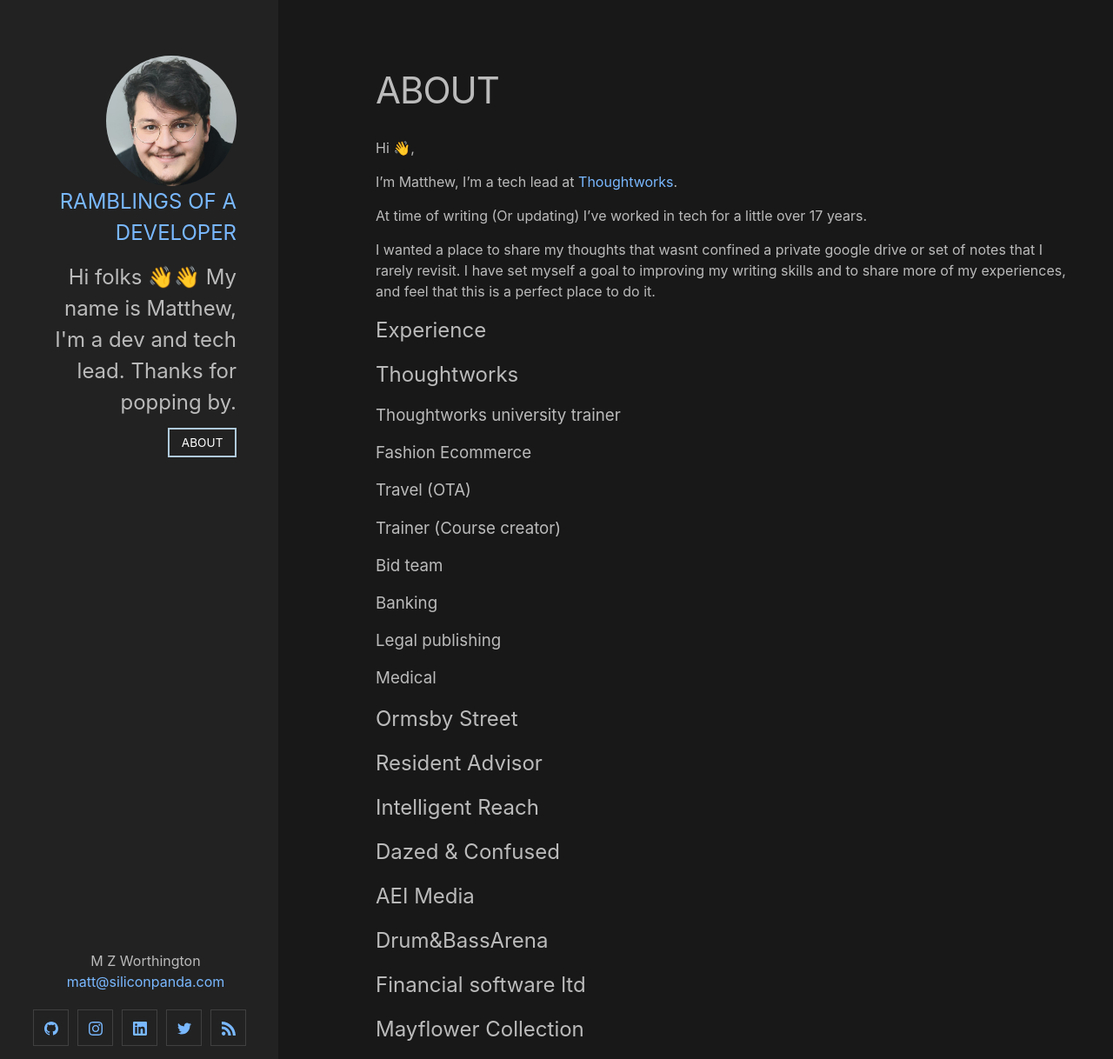
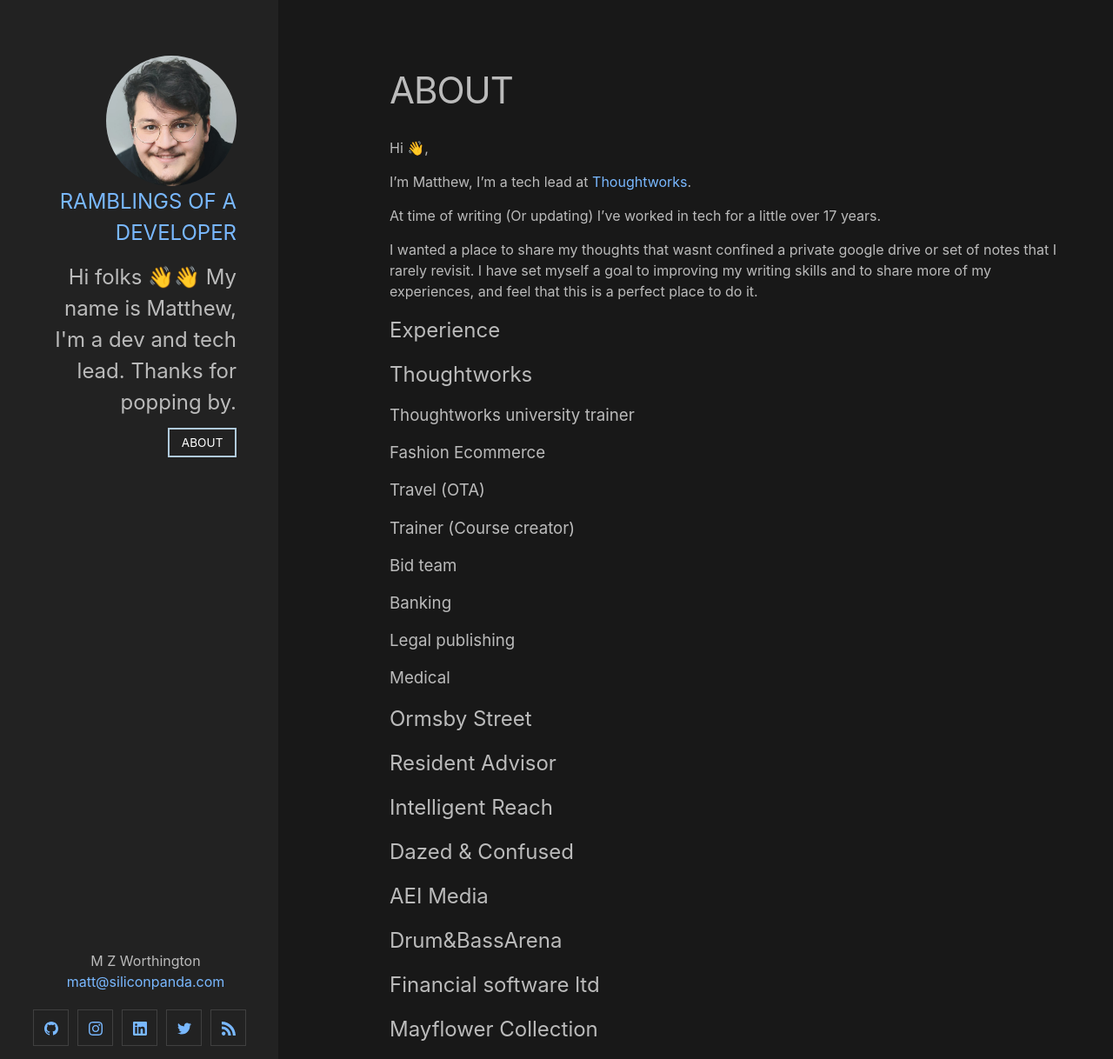
Before and after one commit to worthington10TW/worthington10TW, a Jekyll site: the page built from about.markdown, in a window 1280 px wide and 1218 px high. Shown: the whole window at 87% size. Built offline with Jekyll 4.4.1, drawn with Linux system fonts in a browser that asks for light colours.

Commit message:
Mobile padding

```diff
--- a/_sass/_layout.scss
+++ b/_sass/_layout.scss
@@ -105,6 +105,10 @@ footer section div {
   > li {
     margin-bottom: $spacing-unit;
   }
+}
+
+article {
+  margin: 1em;
 }
 
 article header p {
```
